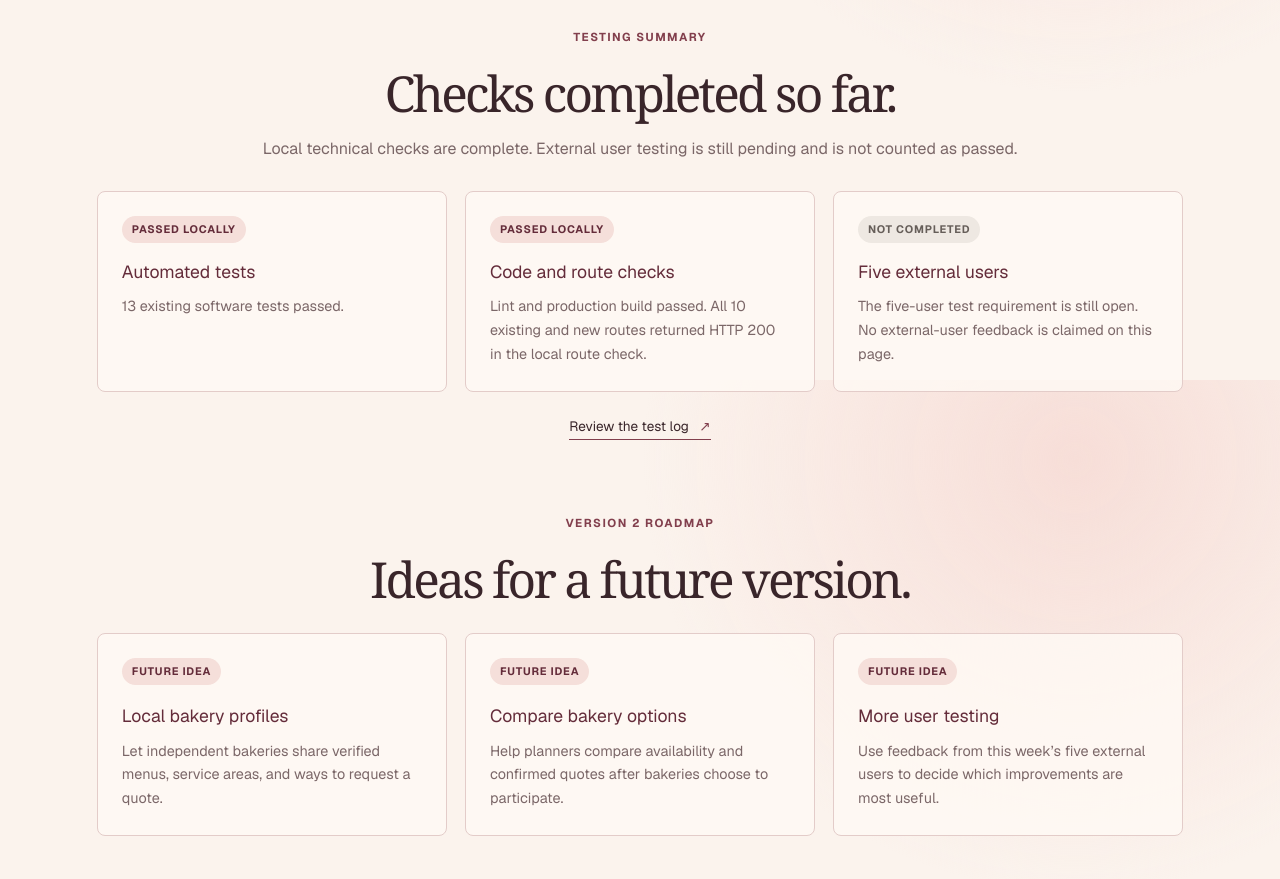
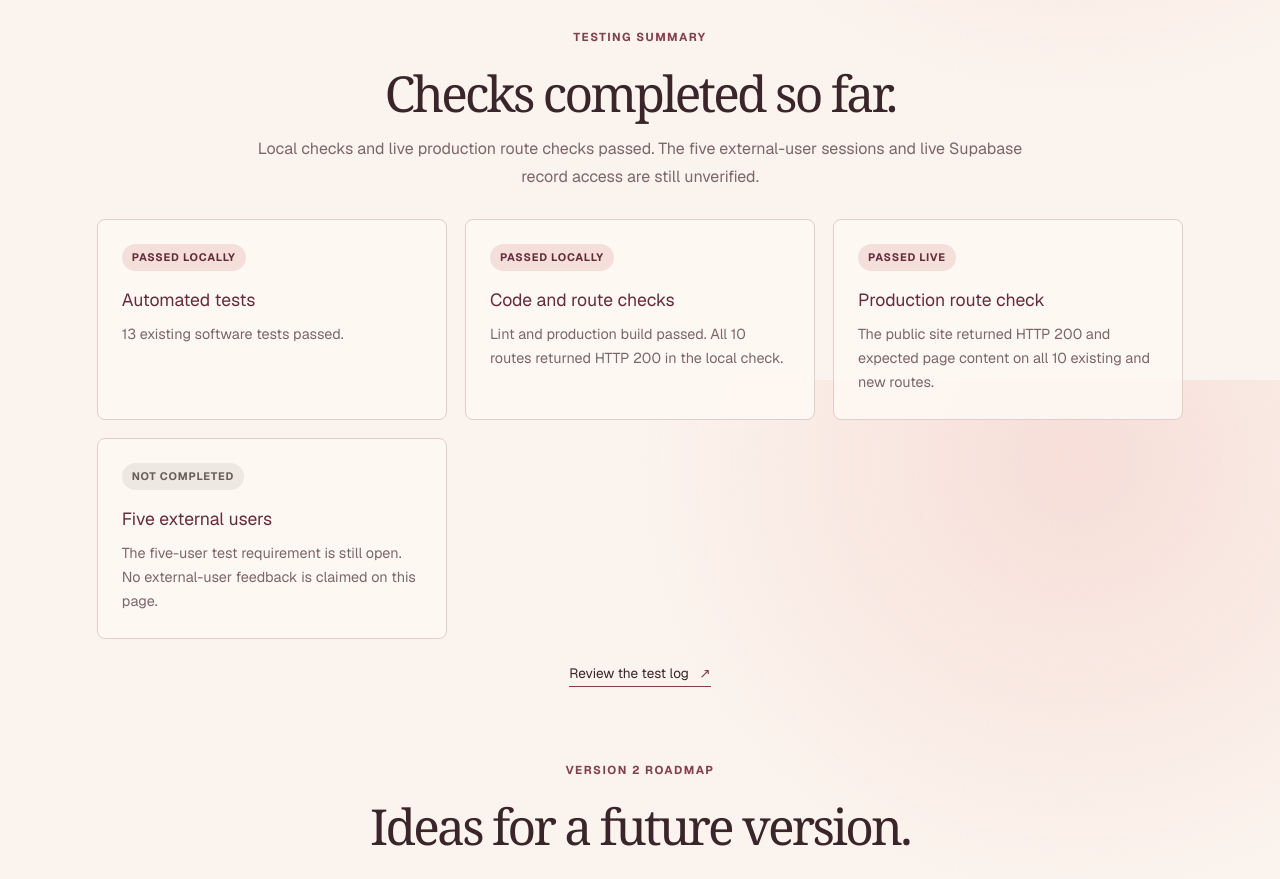
Before and after one commit to camilagutierrezporter/cakematch-ai, a Next.js app: page /demo in a window 1280 px wide. Shown: the part 2020-2899 px from the top of the page. Built offline with nearby package versions, Linux system fonts and the light colour scheme.

Commit message:
docs: record live production route verification

```diff
--- a/src/app/demo/page.tsx
+++ b/src/app/demo/page.tsx
@@ -83,10 +83,11 @@ export default function DemoPage() {
       </section>
 
       <section className="week6-section" aria-labelledby="testing-summary-title">
-        <div className="week6-heading"><p className="eyebrow">Testing summary</p><h2 id="testing-summary-title">Checks completed so far.</h2><p className="week6-muted">Local technical checks are complete. External user testing is still pending and is not counted as passed.</p></div>
+        <div className="week6-heading"><p className="eyebrow">Testing summary</p><h2 id="testing-summary-title">Checks completed so far.</h2><p className="week6-muted">Local checks and live production route checks passed. The five external-user sessions and live Supabase record access are still unverified.</p></div>
         <div className="week6-card-grid test-summary-grid">
           <article className="week6-card"><span className="status-pill">Passed locally</span><h3>Automated tests</h3><p>13 existing software tests passed.</p></article>
-          <article className="week6-card"><span className="status-pill">Passed locally</span><h3>Code and route checks</h3><p>Lint and production build passed. All 10 existing and new routes returned HTTP 200 in the local route check.</p></article>
+          <article className="week6-card"><span className="status-pill">Passed locally</span><h3>Code and route checks</h3><p>Lint and production build passed. All 10 routes returned HTTP 200 in the local check.</p></article>
+          <article className="week6-card"><span className="status-pill">Passed live</span><h3>Production route check</h3><p>The public site returned HTTP 200 and expected page content on all 10 existing and new routes.</p></article>
           <article className="week6-card"><span className="status-pill status-proposed">Not completed</span><h3>Five external users</h3><p>The five-user test requirement is still open. No external-user feedback is claimed on this page.</p></article>
         </div>
         <p className="week6-test-link"><Link className="text-link" href="/docs">Review the test log <span aria-hidden="true">↗</span></Link></p>
```
Also changed, not shown: 3 other files (tests, documents, lock files or other folders).
